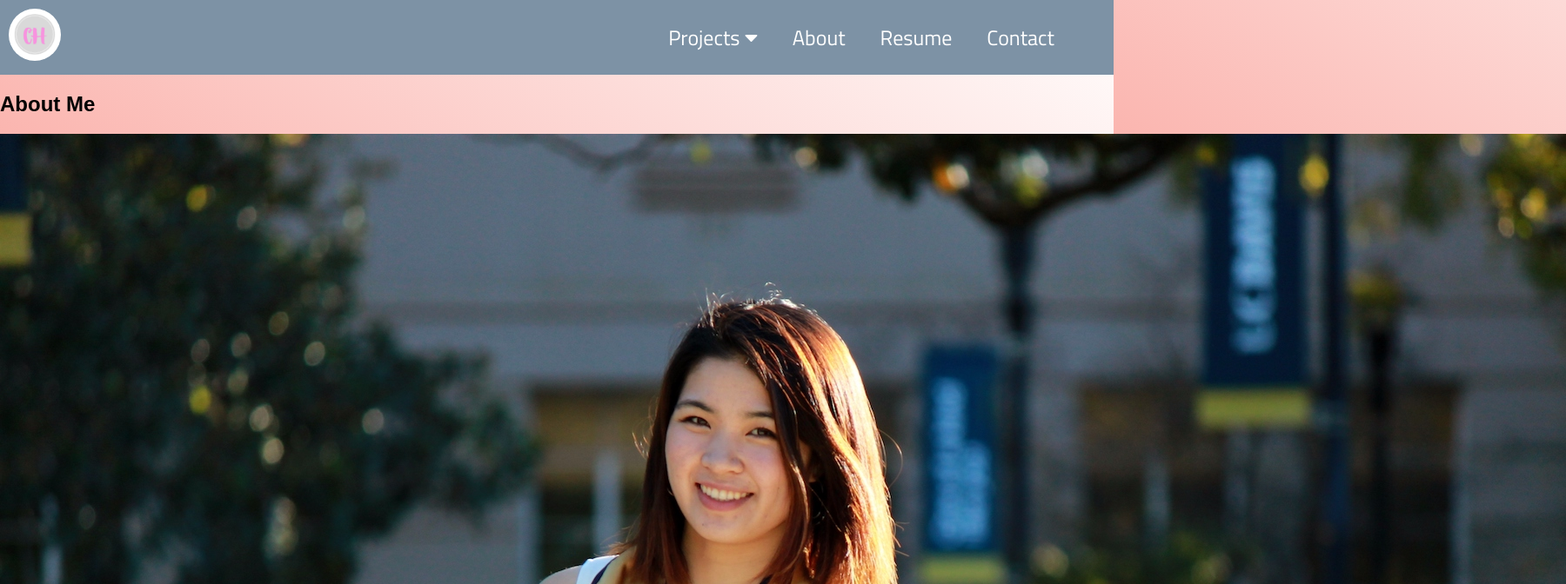
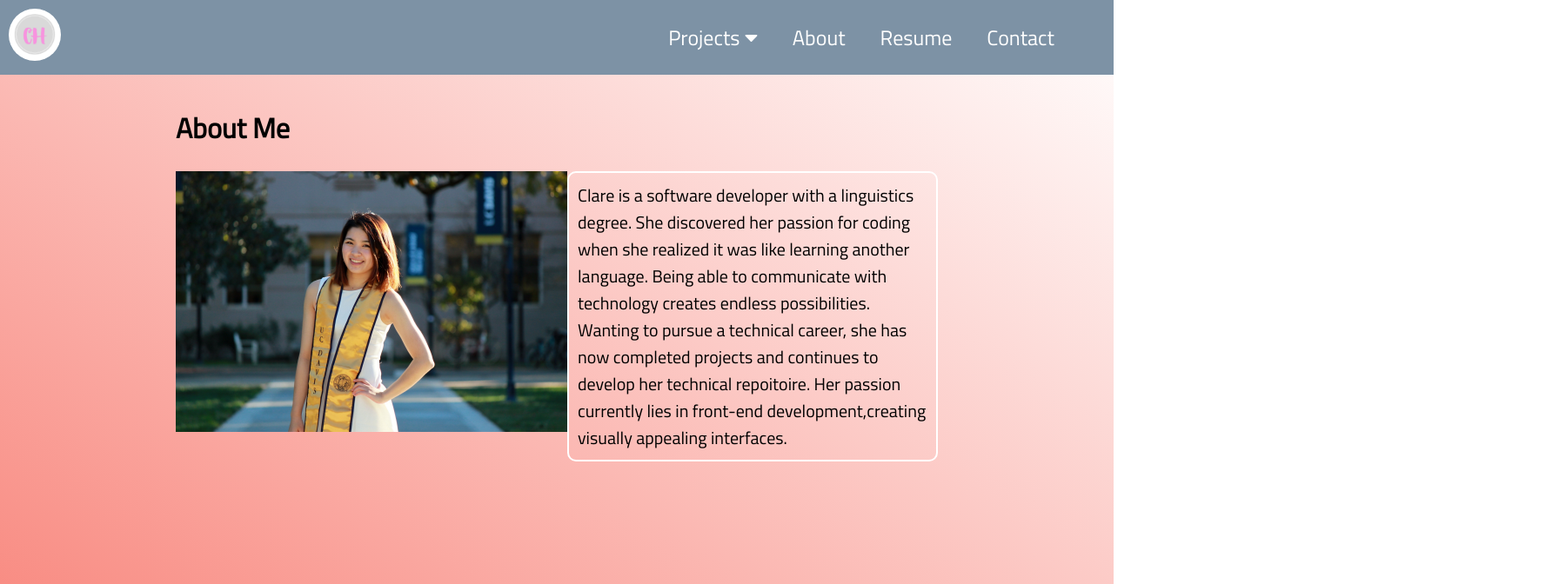
Before and after one commit to clarehsu390/portfolio, a React app: page /#/about in a window 1280 px wide. Shown: the top 672 px of the page at 87% size, 1800 px wide, since content can reach past the window. Built offline with nearby package versions, Linux system fonts and the light colour scheme.

Commit message:
update about description

```diff
--- a/src/components/About.css
+++ b/src/components/About.css
@@ -1,12 +1,40 @@
 .about {
+    width: 70%;
+    margin: auto;
+}
+.about > * {
     display: flex;
     font-family: 'Titillium Web', sans-serif;
-    flex-direction: column;
+    align-items: center;
+    justify-content: space-between;
     /* padding: 2em;
     margin: 1em; */
 
 }
 
+.about__section {
+    padding: 10px;
+
+}
+
+.about__article {
+    display: flex;
+    flex-direction: row;
+    justify-content: space-between;
+}
 #about-image {
-    height: 100px;
+    height: 300px;
+    width: 450px;
 }
+
+#about-title {
+    font-size: 2em;
+}
+
+.about__description {
+    /* width: 50%; */
+    font-size: 20px;
+    border: solid 2px white;
+    border-radius: 10px;
+    padding: 10px;
+}
--- a/src/components/About.js
+++ b/src/components/About.js
@@ -1,15 +1,21 @@
 import React from 'react';
-import './About';
+import './About.css';
 export default class About extends React.Component {
     render() {
         return (
             <div className="about">
             <section className="about__section">
-                <h2>About Me</h2>
-                <img id="about-image" src={require("../IMG_3054.JPG")}/>>
-                <article>
-                    Clare is a software developer with a linguistics degree. She discovered her passion for coding when she was introduced to computational linguistics. Wanting to pursue a technical career, she has now completed projects and continues to develop her technical repoitoire.
+            <div className="about__title">
+                <h2 id="about-title">About Me</h2>
+                <div className="about__article">
+                <span>
+                <img id="about-image" src={require("../IMG_3054.JPG")}/>
+                </span>
+                <article className="about__description">
+                    Clare is a software developer with a linguistics degree. She discovered her passion for coding when she realized it was like learning another language. Being able to communicate with technology creates endless possibilities. Wanting to pursue a technical career, she has now completed projects and continues to develop her technical repoitoire. Her passion currently lies in front-end development,creating visually appealing interfaces.
                 </article>
+                </div>
+            </div>
                 <div className="about___likes">
 
                 </div>
```
